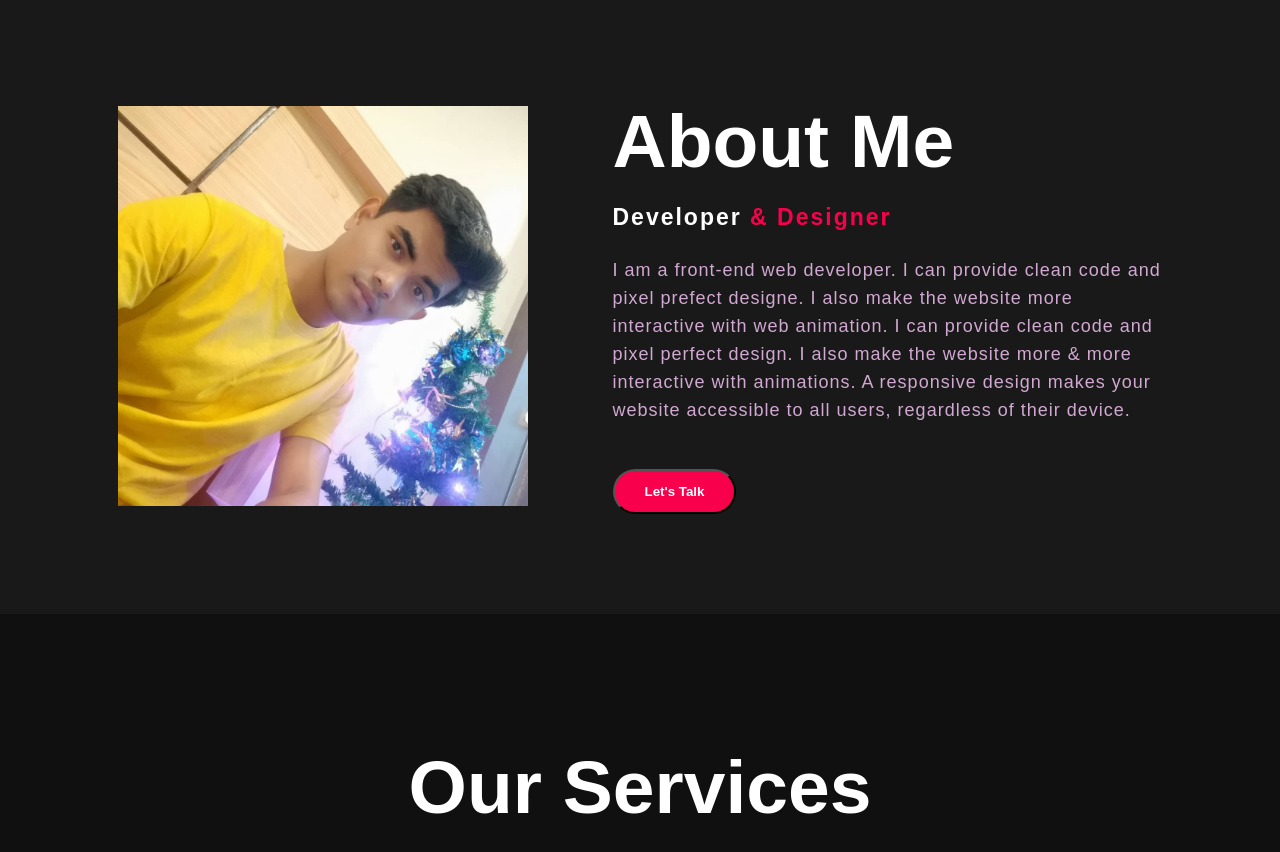
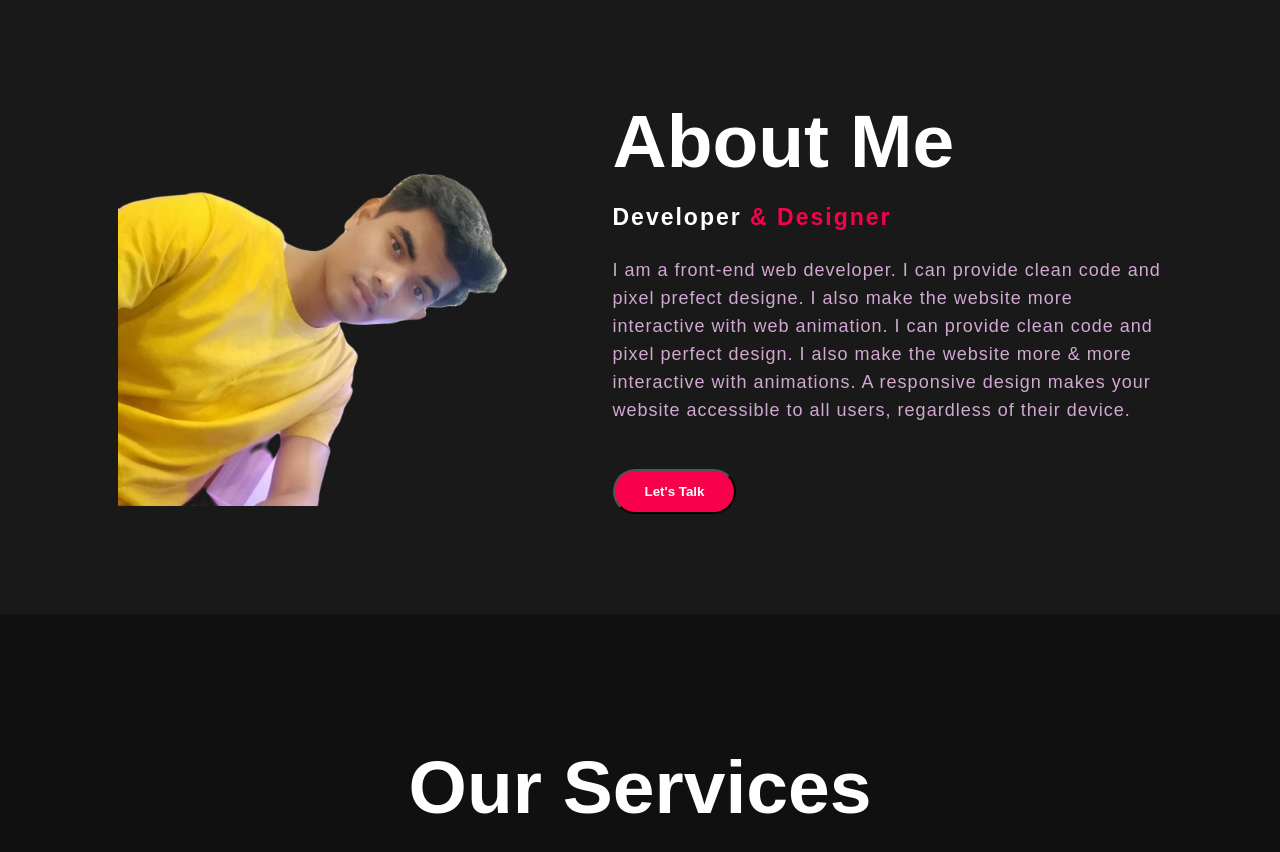
Before and after one commit to Pintuprusty96/CODSOFT, a plain HTML site: page index.html in a window 1280 px wide. Shown: the part 802-1654 px from the top of the page. Drawn offline with Linux system fonts and the light colour scheme.

Commit message:
add future

```diff
--- a/index.html
+++ b/index.html
@@ -39,7 +39,7 @@
     <!-- About section start -->
     <section class="about">
         <div class="main">
-            <img src="./src/instapic2.jpg" alt="">
+            <img src="./src/pic.png" alt="">
             <div class="about-text">
                 <h2>About Me</h2>
                  <h5>Developer <span>& Designer</span></h5>
```
Also changed, not shown: src/pic.png (added).
